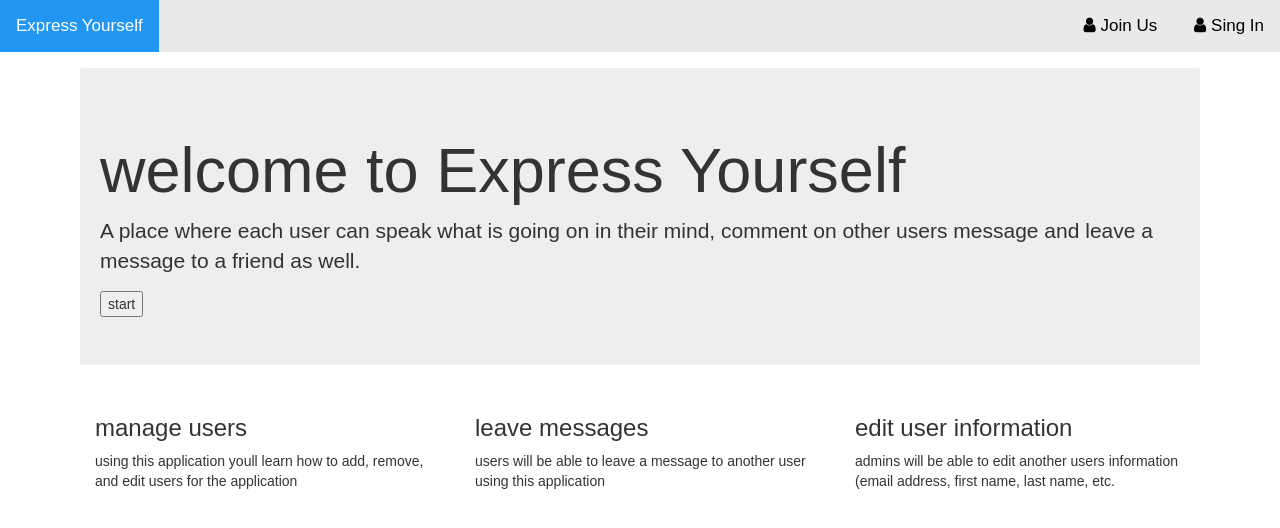
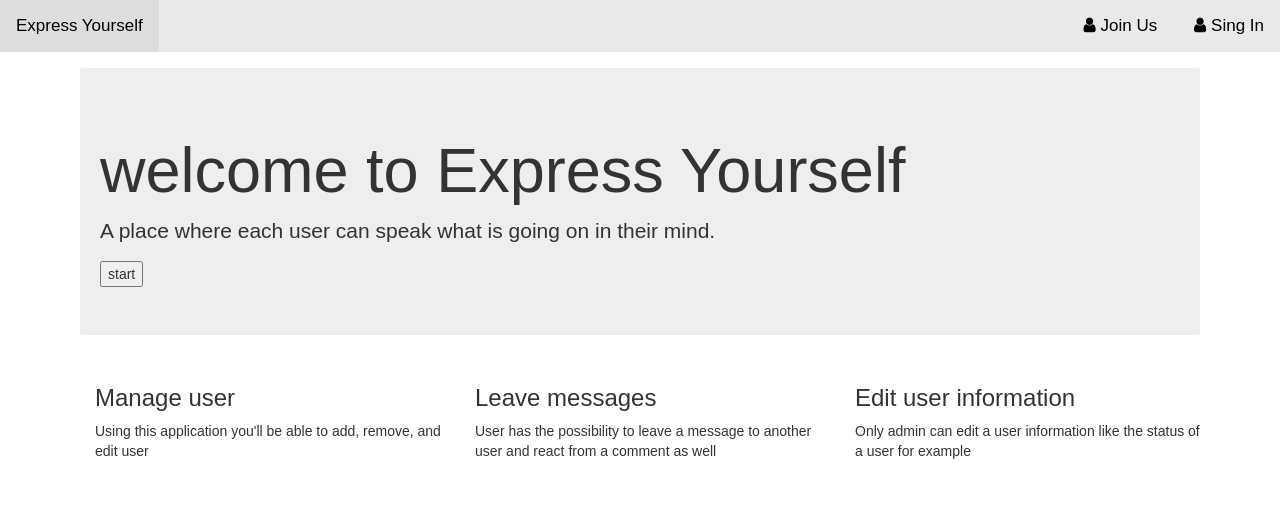
Before and after one commit to Bthelisma/Express-Yourself, a Django app: page / in a window 1280 px wide. Shown: the top 528 px of the page. Run offline with Django 3.2, Linux system fonts and the light colour scheme; parts of the project's set-up code (start-up, migrations or seed data) failed here and were passed over; some libraries are stand-ins or nearby versions.

Commit message:
second commit

```diff
--- a/apps/dashboard/templates/dashboard/admin.html
+++ b/apps/dashboard/templates/dashboard/admin.html
@@ -129,10 +129,9 @@
 <body>
 
     <div class="topnav">
-        <a class="active" href="/">Express Yourself</a>
-        <!-- {% if user_level.user_level == 9000 %}
+        <a href="/">Express Yourself</a> {% if user_level.user_level == 9000 %}
         <a href="/dashboard/admin">Dashboard</a> {% else %}
-        <a href="/dashboard">Dashboard</a> {% endif %} -->
+        <a href="/dashboard">Dashboard</a> {% endif %}
 
         <a href="/login/show/{{ request.session.user_id }}"></i>Profile</a>
 
--- a/apps/dashboard/templates/dashboard/user.html
+++ b/apps/dashboard/templates/dashboard/user.html
@@ -128,7 +128,7 @@
 
 <body>
     <div class="topnav">
-        <a class="active" href="/">Express Yourself</a>
+        <a href="/">Express Yourself</a>
         <a href="/login/show/{{ request.session.user_id }}"></i>Profile</a>
         <div class="search-container">
             <a href="/logout"><span class="glyphicon glyphicon-log-out"></span> Log off</a>
--- a/apps/login/templates/login/edit.html
+++ b/apps/login/templates/login/edit.html
@@ -118,7 +118,7 @@
 <body>
 
     <div class="topnav">
-        <a class="active" href="/">Express Yourself</a> {% if user_level.user_level == 9000 %}
+        <a href="/">Express Yourself</a> {% if user_level.user_level == 9000 %}
         <a href="/dashboard/admin">Dashboard</a> {% else %}
         <a href="/dashboard">Dashboard</a> {% endif %}
         <!-- <a href="/login/show/{{ request.session.user_id }}"></i>Profile</a> -->
--- a/apps/login/templates/login/index.html
+++ b/apps/login/templates/login/index.html
@@ -101,7 +101,7 @@
 
 <body>
     <div class="topnav">
-        <a class="active" href="/">Express Yourself</a>
+        <a href="/">Express Yourself</a>
 
         <div class="search-container">
             <a href="/register"><i class="fa fa-fw fa-user"></i>Join Us</a>
@@ -112,7 +112,7 @@
     <div class="bcontainer">
         <div class="jumbotron ">
             <h1>welcome to Express Yourself</h1>
-            <p>A place where each user can speak what is going on in their mind, comment on other users message and leave a message to a friend as well.</p>
+            <p>A place where each user can speak what is going on in their mind.</p>
             <form action="/signin" method="post">
                 {% csrf_token %}
 
@@ -122,16 +122,16 @@
         <div class="container">
             <div class="row">
                 <div class="col-sm">
-                    <h3>manage users</h3>
-                    <p>using this application youll learn how to add, remove, and edit users for the application</p>
+                    <h3>Manage user</h3>
+                    <p>Using this application you'll be able to add, remove, and edit user</p>
                 </div>
                 <div class="col-sm">
-                    <h3>leave messages</h3>
-                    <p>users will be able to leave a message to another user using this application</p>
+                    <h3>Leave messages</h3>
+                    <p>User has the possibility to leave a message to another user and react from a comment as well</p>
                 </div>
                 <div class="col-sm">
-                    <h3>edit user information</h3>
-                    <p>admins will be able to edit another users information (email address, first name, last name, etc.</p>
+                    <h3>Edit user information</h3>
+                    <p>Only admin can edit a user information like the status of a user for example</p>
                 </div>
             </div>
         </div>
--- a/apps/login/templates/login/show.html
+++ b/apps/login/templates/login/show.html
@@ -134,7 +134,7 @@
 
 <body>
     <div class="topnav">
-        <a class="active" href="/">Express Yourself</a> {% if user_level.user_level == 9000 %}
+        <a href="/">Express Yourself</a> {% if user_level.user_level == 9000 %}
         <a href="/dashboard/admin">Dashboard</a> {% else %}
         <a href="/dashboard">Dashboard</a> {% endif %}
         <a href="/login/show/{{ request.session.user_id }}"></i>Profile</a>
```
Also changed, not shown: apps/login/templates/login/new.html (+18 -6 lines), apps/login/templates/login/register.html (+15 -3 lines), apps/login/templates/login/signin.html (+15 -1 lines).
